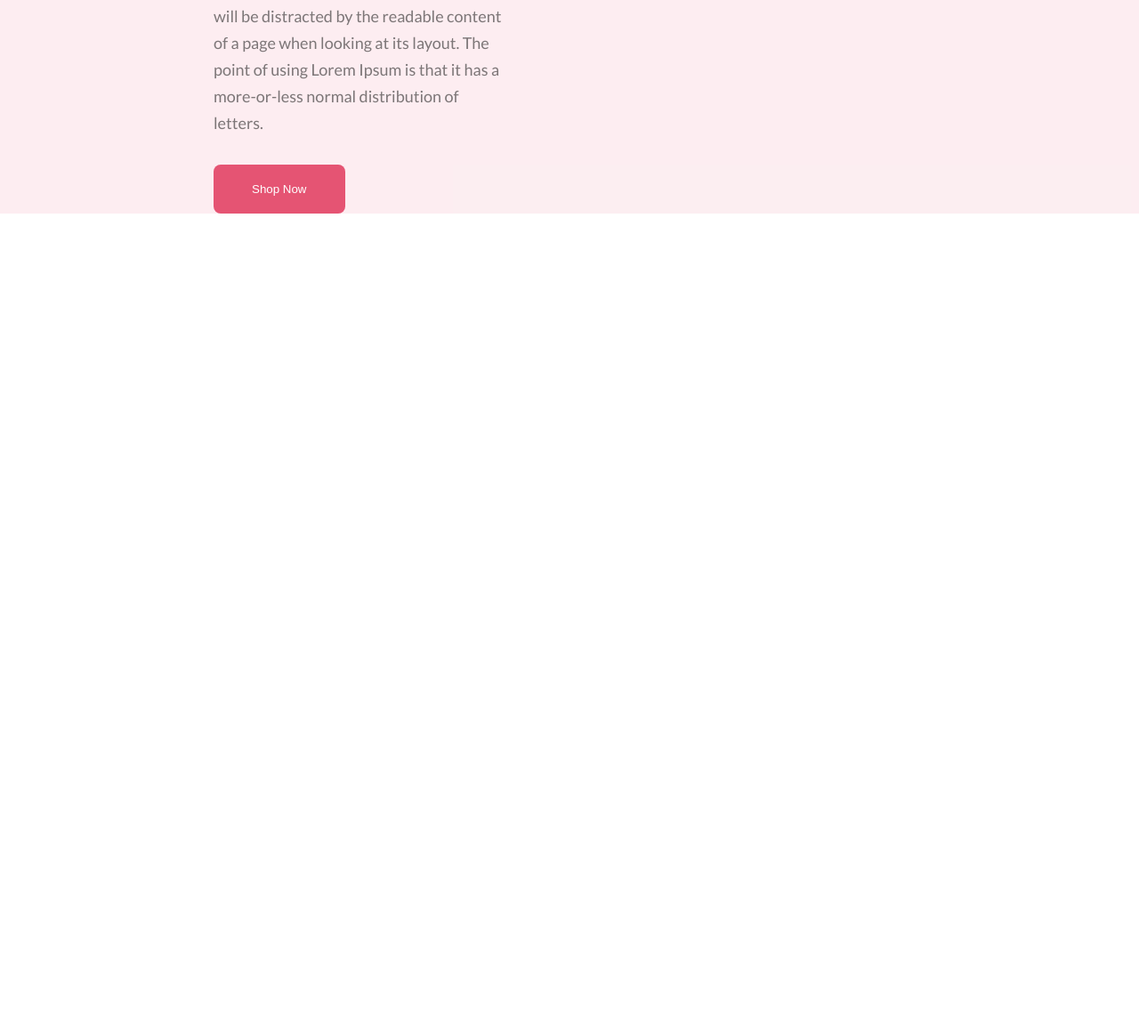
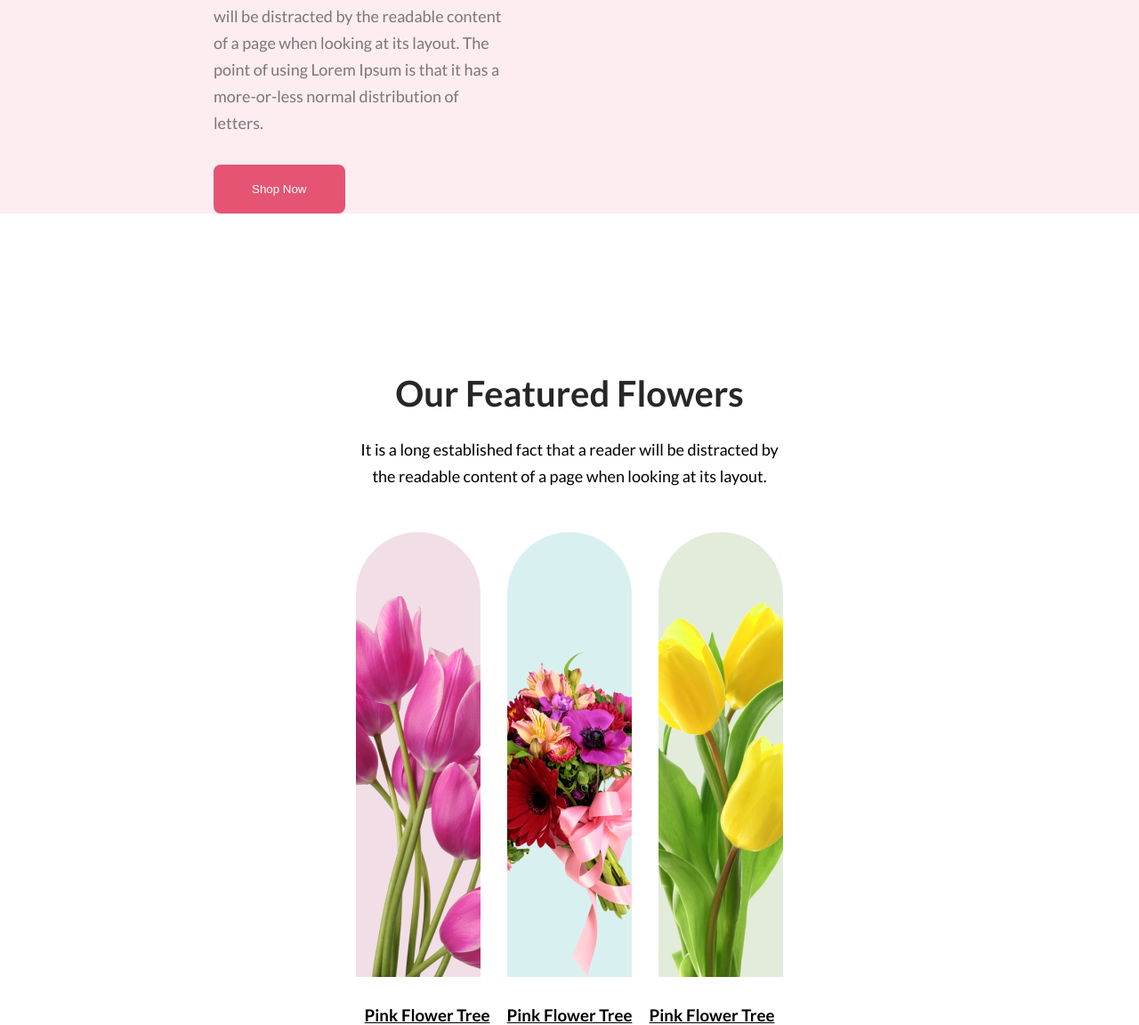
Before and after one commit to MdAbdurRahmanRifat/first-assignment-p-hero, a plain HTML site: page index.html in a window 1280 px wide. Shown: the part 832-1984 px from the top of the page at 89% size. Before the commit the page ends 1072 px from the top, so only its background shows below. Drawn offline with Linux system fonts and the light colour scheme; a web font is replaced by a local one.

Commit message:
added second section

```diff
--- a/index.html
+++ b/index.html
@@ -39,5 +39,51 @@
         </div>
       </section>
     </header>
+    <!-- main section start  -->
+    <main class="main">
+        <section class="second-section">
+          <!-- 2nd parent div  -->
+          <div class="second-section-container">
+            <!-- upper first div  -->
+<div class="featured-frist">
+    <h2 class="second-section-headline">
+        Our Featured Flowers
+    </h2>
+    <p class="second-section-paragraph">
+        It is a long established fact that a reader will be distracted by the readable content of a page when looking at its layout.
+    </p>
+</div>
+             <!-- upper first div end -->
+            <!-- lower second div  -->
+<div class="featured-second">
+    <!-- 1 st child  -->
+    <div class="featured-card-one">
+
+    </div>
+
+    <!-- 2nd child  -->
+    <div class="featured-card-two">
+
+    </div>
+    <!-- 3rd child  -->
+    <div class="featured-card-three">
+
+    </div>
+</div>
+<!-- featured lower text  -->
+<div class="featured-lower-t-container">
+    <!-- frist  -->
+   <h3 class="pink-flower-tree">Pink Flower Tree</h3>
+   <h3 class="pink-flower-tree">Pink Flower Tree</h3>
+   <h3 class="pink-flower-tree">Pink Flower Tree</h3>
+    <!-- second  -->
+    <!-- third  -->
+</div>
+
+             <!-- lower second div end  -->
+            </div>
+        </section>
+    </main>
+     <!-- main section end  -->
   </body>
 </html>
--- a/style.css
+++ b/style.css
@@ -48,7 +48,7 @@ body {
 }
 /* left side style end  */
 /* right side style st  */
-img{
+img {
   max-width: 573px;
   margin-top: 106px;
   margin-right: 146px;
@@ -56,3 +56,86 @@ img{
 /* right side style end  */
 
 /* frist section styling end  */
+
+/* second section styling st  */
+
+/* upper first d i v st  */
+.second-section {
+  margin: 0 400px;
+}
+.featured-frist {
+  text-align: center;
+  margin-top: 178px;
+}
+.second-section-headline {
+  color: #272727;
+  font-size: 40px;
+  font-weight: 800;
+}
+.second-section-paragraph {
+  color: rgba(39, 39, 39, 0.6);
+  font-size: 18px;
+  margin: 0 auto;
+  color: #000;
+  font-weight: 400;
+  line-height: 30px;
+  margin-top: 24px;
+  max-width: 594px;
+}
+/* upper first d i v end  */
+
+/* lower second div start  */
+.featured-second {
+  display: flex;
+  align-items: center;
+  gap: 30px;
+  margin-top: 48px;
+}
+/* 1 st child  */
+.featured-card-one {
+  max-width: 380px;
+  height: 500px;
+  border-radius: 300px 300px 0px 0px;
+  background: rgba(167, 33, 98, 0.15);
+  background-image: url("image/pngwing\ 6.png");
+  background-position: bottom center;
+  background-repeat: no-repeat;
+  width: 100%;
+}
+/* 2 nd child  */
+.featured-card-two{
+    max-width: 380px;
+    height: 500px;
+    border-radius: 300px 300px 0px 0px;
+    background: rgba(5, 151, 160, 0.15);
+    background-image: url("image/pngwing\ 5.png");
+    background-position: bottom center;
+    background-repeat: no-repeat;
+    width: 100%;
+}
+/* 3 rd child  */
+.featured-card-three{
+    max-width: 380px;
+    height: 500px;
+    border-radius: 300px 300px 0px 0px;
+    background: rgba(71, 125, 17, 0.15);
+    background-image: url("image/pngwing\ 7.png");
+    background-position: bottom center;
+    background-repeat: no-repeat;
+    width: 100%;
+}
+/* featured lower text st */
+.featured-lower-t-container{
+    display: flex;
+    align-items: center;
+    justify-content: space-around;
+}
+.pink-flower-tree{
+    margin-top: 32px;
+    text-decoration-line: underline;
+
+}
+/* featured lower text end */
+/* lower second div end  */
+
+/* second section styling end  */
```
Lines whose indentation alone changed are shown as unchanged.
